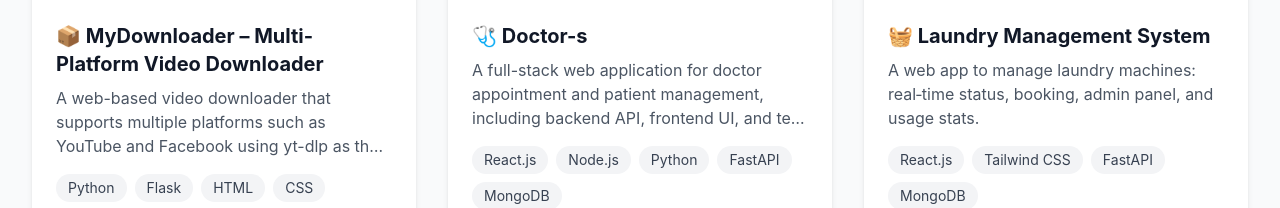
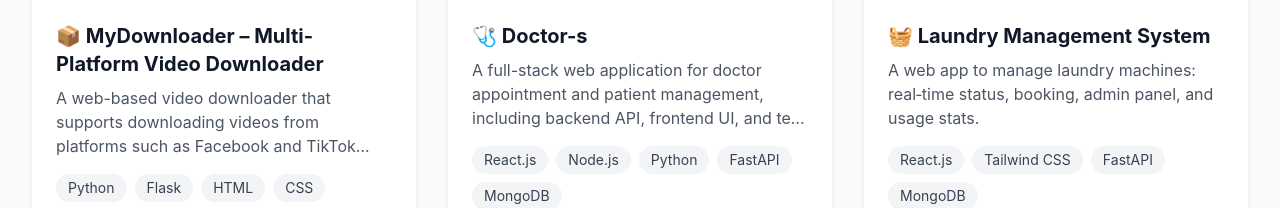
Before and after one commit to Foam-01/Portfolio, a React (Vite) app: page / in a window 1280 px wide. Shown: the part 4598-4806 px from the top of the page. Built offline with nearby package versions, Linux system fonts and the light colour scheme.

Commit message:
Update project description for MyDownloader to include TikTok support

```diff
--- a/src/data/projects.ts
+++ b/src/data/projects.ts
@@ -161,7 +161,7 @@ export const projects: Project[] = [
     id: "21",
     title: "📦 MyDownloader – Multi-Platform Video Downloader",
     description:
-      "A web-based video downloader that supports multiple platforms such as YouTube and Facebook using yt-dlp as the core engine. Built with a Flask backend and an HTML/JavaScript frontend, featuring real-time download progress, concurrent downloads, and automatic saving to the user’s Downloads folder.",
+      "A web-based video downloader that supports downloading videos from platforms such as Facebook and TikTok using yt-dlp as the core engine. Built with a Flask backend and an HTML/JavaScript frontend, featuring real-time download progress, concurrent downloads, and automatic saving to the user’s Downloads folder.",
     technologies: ["Python", "Flask", "HTML", "CSS", "JavaScript", "yt-dlp"],
     imageUrl: "/images/inventory21.png",
     liveUrl: "https://oneclickdownload.netlify.app/",
```
